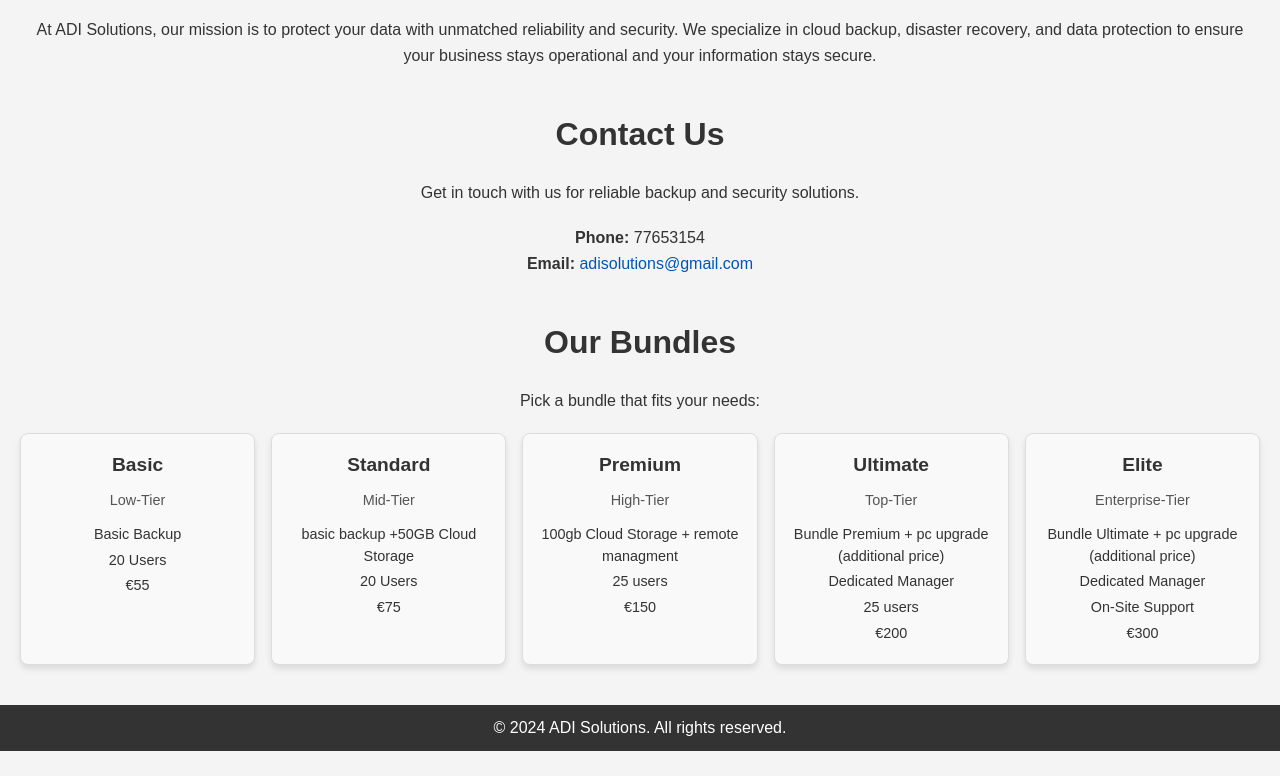
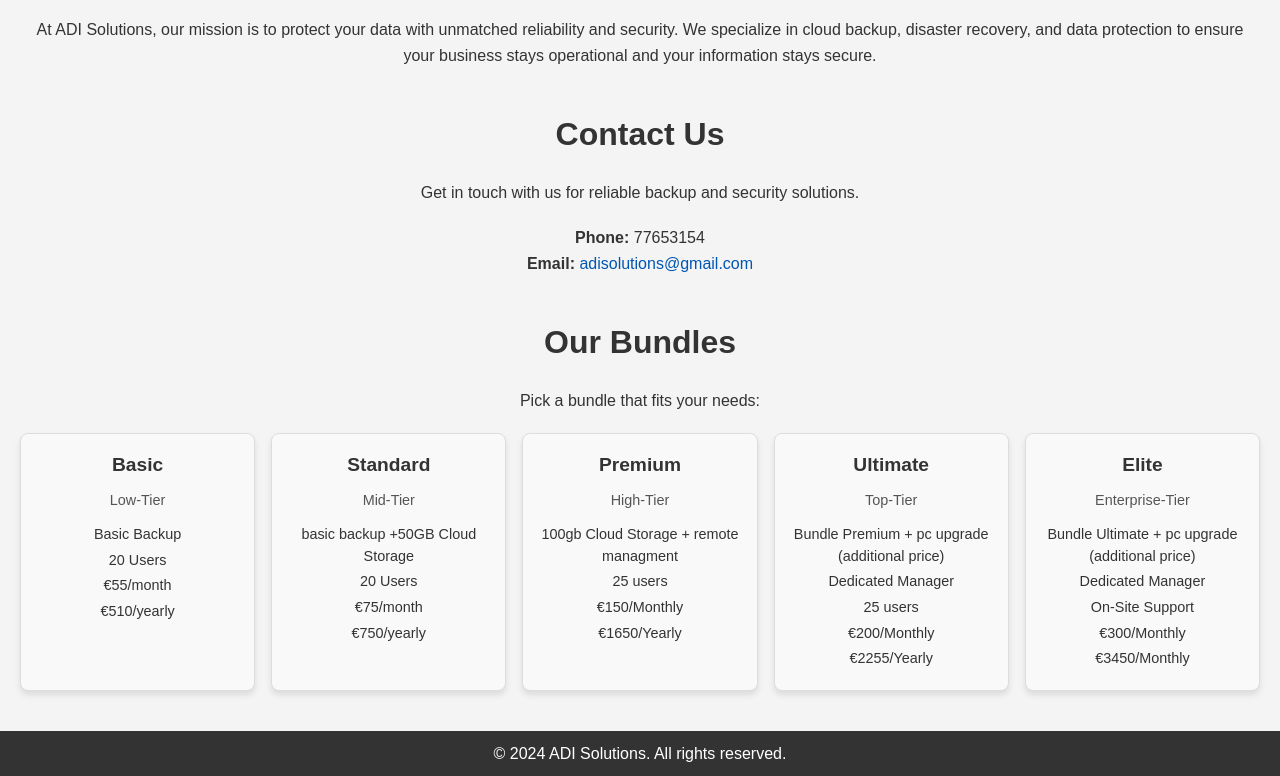
Before and after one commit to CakeOp90/AID-Backup, a plain HTML site: page index.html in a window 1280 px wide. Shown: the part 950-1726 px from the top of the page. Before the commit the page ends 1701 px from the top, so only its background shows below. Drawn offline with Linux system fonts and the light colour scheme.

Commit message:
Update index.html

```diff
--- a/index.html
+++ b/index.html
@@ -83,7 +83,8 @@
             <ul>
                 <li>Basic Backup</li>
                 <li>20 Users</li>
-               <li> €55 </li>
+               <li> €55/month </li>
+             <li> €510/yearly </li>
 
             </ul>
         </div>
@@ -93,7 +94,9 @@
             <ul>
                 <li>basic backup +50GB Cloud Storage</li>
                 <li>20 Users</li>
-                <li> €75 </li>
+                <li> €75/month </li>
+             <li> €750/yearly </li>
+
             </ul>
         </div>
         <div class="bundle">
@@ -102,7 +105,8 @@
             <ul>
                 <li>100gb Cloud Storage + remote managment </li>
                 <li>25 users</li>
-             <li> €150 </li>
+             <li> €150/Monthly </li>
+             <li> €1650/Yearly </li>
             </ul>
         </div>
         <div class="bundle">
@@ -112,7 +116,8 @@
                 <li>Bundle Premium + pc upgrade (additional price)</li>
                 <li>Dedicated Manager</li>
                  <li>25 users</li>
-              <li> €200 </li>
+              <li> €200/Monthly </li>
+             <li> €2255/Yearly </li>
 
             </ul>
         </div>
@@ -124,7 +129,8 @@
                 <li>Bundle Ultimate + pc upgrade (additional price)</li>
                 <li>Dedicated Manager</li>
                 <li>On-Site Support</li>
-               <li> €300 </li>
+               <li> €300/Monthly </li>
+              <li> €3450/Monthly </li>
             </ul>
         </div>
     </div>
```
